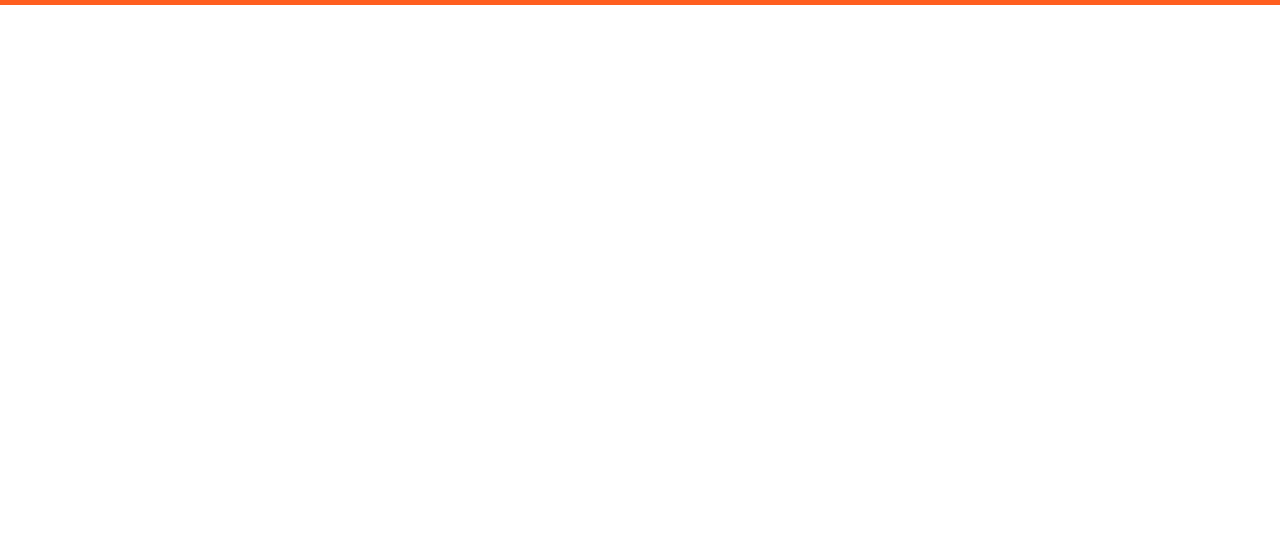
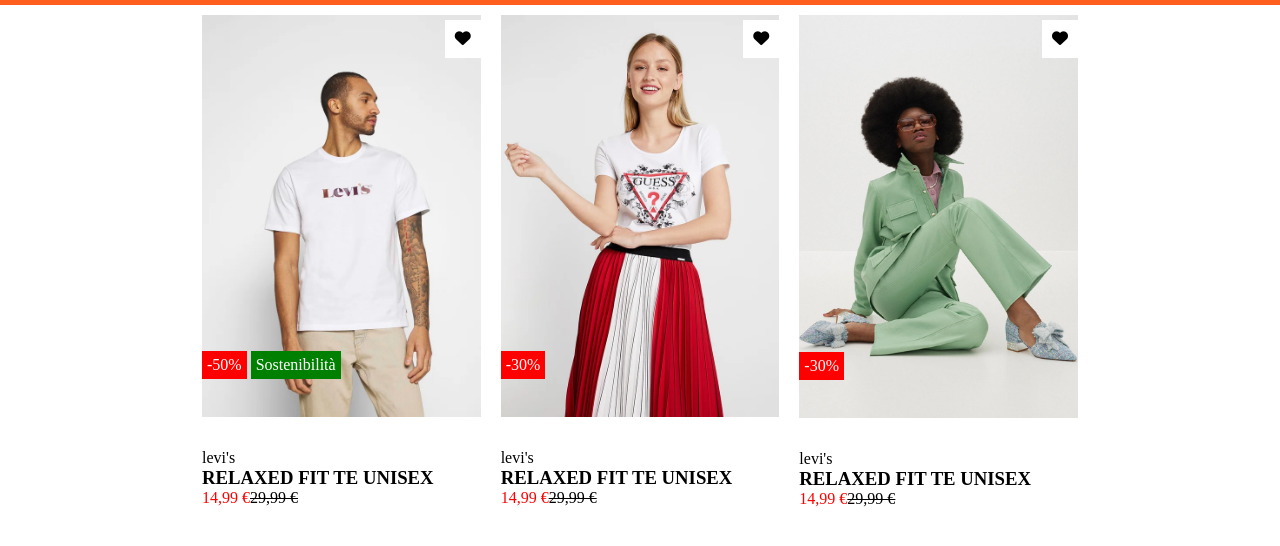
Before and after one commit to Andreaboldrin97/html-css-boolando, a plain HTML site: page index.html in a window 1280 px wide. Shown: the part 90-636 px from the top of the page. Drawn offline with Linux system fonts and the light colour scheme.

Commit message:
creazione prima card

```diff
--- a/css/style.css
+++ b/css/style.css
@@ -37,3 +37,43 @@
 .user i{
     margin: 2px;
 }
+/*main*/
+.banner{
+    display: inline-block;
+    position: relative;
+    bottom: 70px;
+}
+.sustainability{
+    background-color: green;
+    padding: 5px;
+    color: white;
+}
+.reduction{
+    background-color: red;
+    padding: 5px;
+    color: white;
+}
+.card{
+    position: relative;
+    margin: 10px;
+    width: calc(100% / 3);
+}
+.card img{
+    width: 100%;
+}
+.heart{
+    background-color: white;
+    padding: 10px;
+    position: absolute;
+    top: 5px;
+    right: 0;
+}
+.card:hover .heart{
+    color: red;
+}
+.discount{
+    color: red;
+}
+.price{
+    text-decoration: line-through;
+}
--- a/index.html
+++ b/index.html
@@ -29,7 +29,53 @@
             </div>
         </div>
     </header>
-    <main></main>
+    <main>
+        <section class="container flex-content">
+            <div class="card">
+                 <img src="./img/1.webp" alt="men1">
+                 <div class="heart">
+                    <i class="fa-solid fa-heart"></i>
+                 </div>
+                 <div class="section-banner">
+                     <div class="banner reduction">-50%</div>
+                     <div class="banner sustainability">Sostenibilità</div>
+                 </div>
+                 <div class="articol">
+                     <p>levi's</p>
+                    <h3>RELAXED FIT TE UNISEX</h3>
+                    <p><span class="discount">14,99 &euro;</span><span class="price">29,99 &euro;</span></p>
+                </div>
+            </div>
+            <div class="card">
+                 <img src="./img/2.webp" alt="men1">
+                 <div class="heart">
+                    <i class="fa-solid fa-heart"></i>
+                 </div>
+                 <div class="section-banner">
+                     <div class="banner reduction">-30%</div>
+                 </div>
+                 <div class="articol">
+                     <p>levi's</p>
+                    <h3>RELAXED FIT TE UNISEX</h3>
+                    <p><span class="discount">14,99 &euro;</span><span class="price">29,99 &euro;</span></p>
+                </div>
+            </div>
+            <div class="card">
+                 <img src="./img/3.webp" alt="men1">
+                 <div class="heart">
+                    <i class="fa-solid fa-heart"></i>
+                 </div>
+                 <div class="section-banner">
+                     <div class="banner reduction">-30%</div>
+                 </div>
+                 <div class="articol">
+                     <p>levi's</p>
+                    <h3>RELAXED FIT TE UNISEX</h3>
+                    <p><span class="discount">14,99 &euro;</span><span class="price">29,99 &euro;</span></p>
+                </div>
+            </div>
+        </section>
+    </main>
     <footer></footer>
 
 </body>
```
